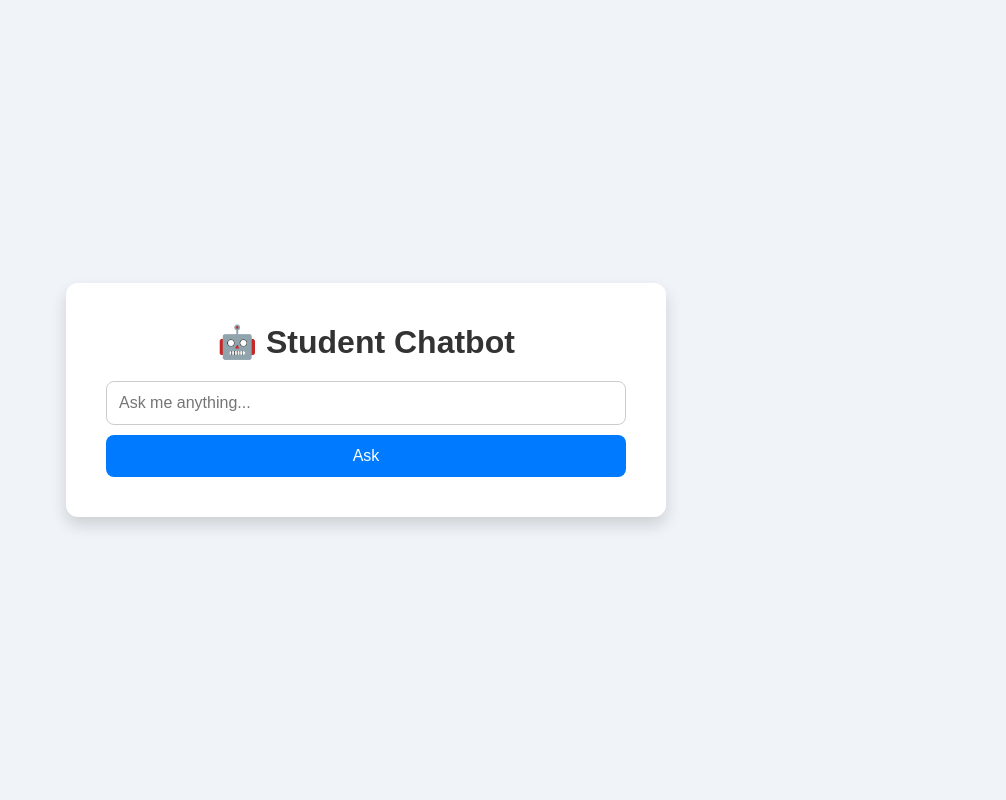
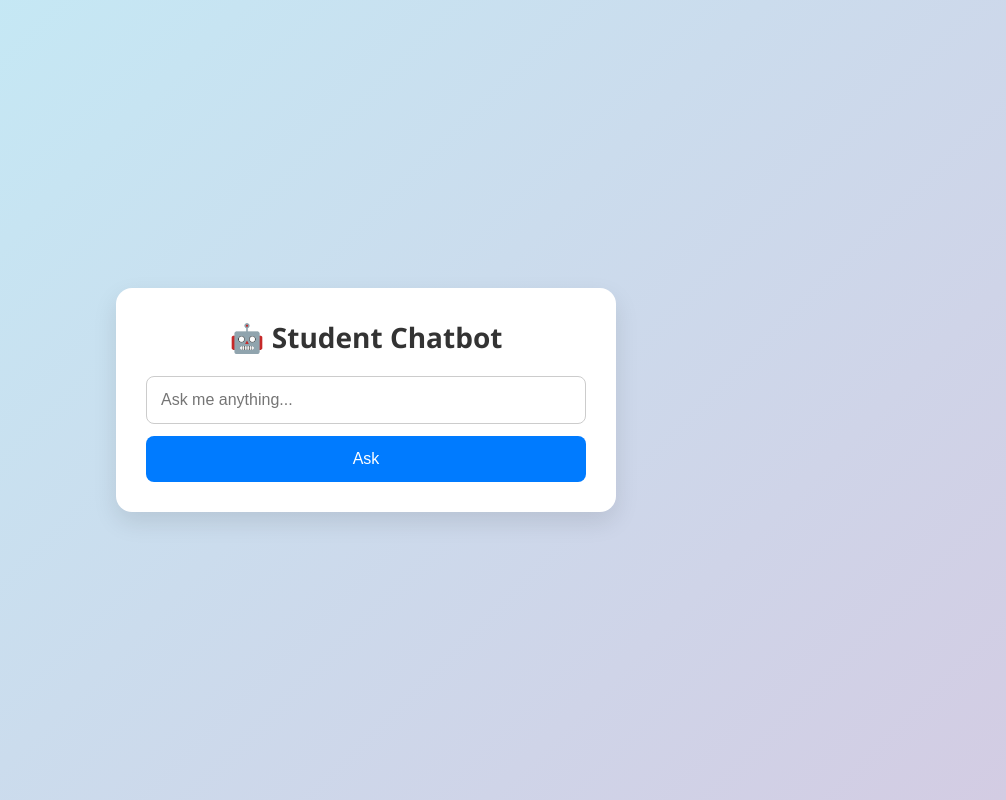
Before and after one commit to varaprasad1301/chatbot, a Flask app: page / in a window 1280 px wide. Shown: the whole page, without its empty margins (274-1280 px from the left). Run offline with Flask 3, Linux system fonts and the light colour scheme.

Commit message:
Update index.html

```diff
--- a/templates/index.html
+++ b/templates/index.html
@@ -1,4 +1,4 @@
-<!DOCTYPE html>
+<!-- <!DOCTYPE html>
 <html>
 <head>
     <title>Student Chatbot</title>
@@ -105,3 +105,122 @@
     </div>
 </body>
 </html>
+ -->
+
+
+ <!DOCTYPE html>
+<html lang="en">
+<head>
+    <meta charset="UTF-8">
+    <title>Student Chatbot</title>
+    <meta name="viewport" content="width=device-width, initial-scale=1.0"> <!-- Mobile-friendly -->
+    <style>
+        * {
+            box-sizing: border-box;
+            margin: 0;
+            padding: 0;
+        }
+
+        body {
+            font-family: 'Segoe UI', Tahoma, Geneva, Verdana, sans-serif;
+            background: linear-gradient(135deg, #c3ecf7, #d3cce3);
+            display: flex;
+            justify-content: center;
+            align-items: center;
+            min-height: 100vh;
+            padding: 20px;
+        }
+
+        .container {
+            background: white;
+            padding: 30px;
+            border-radius: 16px;
+            box-shadow: 0 10px 25px rgba(0, 0, 0, 0.1);
+            width: 100%;
+            max-width: 500px;
+            display: flex;
+            flex-direction: column;
+            gap: 20px;
+        }
+
+        h1 {
+            margin: 0;
+            text-align: center;
+            color: #333;
+            font-size: 28px;
+        }
+
+        form {
+            display: flex;
+            flex-direction: column;
+            gap: 12px;
+        }
+
+        input[type="text"] {
+            padding: 14px;
+            font-size: 16px;
+            border: 1px solid #ccc;
+            border-radius: 8px;
+        }
+
+        input[type="submit"] {
+            padding: 14px;
+            font-size: 16px;
+            background-color: #007bff;
+            color: white;
+            border: none;
+            border-radius: 8px;
+            cursor: pointer;
+            transition: background-color 0.3s ease;
+        }
+
+        input[type="submit"]:hover {
+            background-color: #0056b3;
+        }
+
+        .response {
+            background: #f1f9ff;
+            padding: 15px;
+            border-left: 5px solid #007bff;
+            border-radius: 8px;
+            white-space: pre-wrap;
+            font-family: monospace;
+            font-size: 14px;
+            max-height: 300px;
+            overflow-y: auto;
+            overflow-x: auto;
+        }
+
+        @media (max-width: 600px) {
+            .container {
+                padding: 20px;
+                border-radius: 12px;
+            }
+
+            h1 {
+                font-size: 24px;
+            }
+
+            input[type="text"], input[type="submit"] {
+                font-size: 15px;
+                padding: 12px;
+            }
+        }
+    </style>
+</head>
+<body>
+    <div class="container">
+        <h1>🤖 Student Chatbot</h1>
+        <form method="post">
+            <input type="text" name="question" placeholder="Ask me anything..." required>
+            <input type="submit" value="Ask">
+        </form>
+
+        {% if response %}
+        <div class="response">
+            <strong>Bot:</strong><br> {{ response }}
+        </div>
+        {% endif %}
+    </div>
+</body>
+</html>
```
